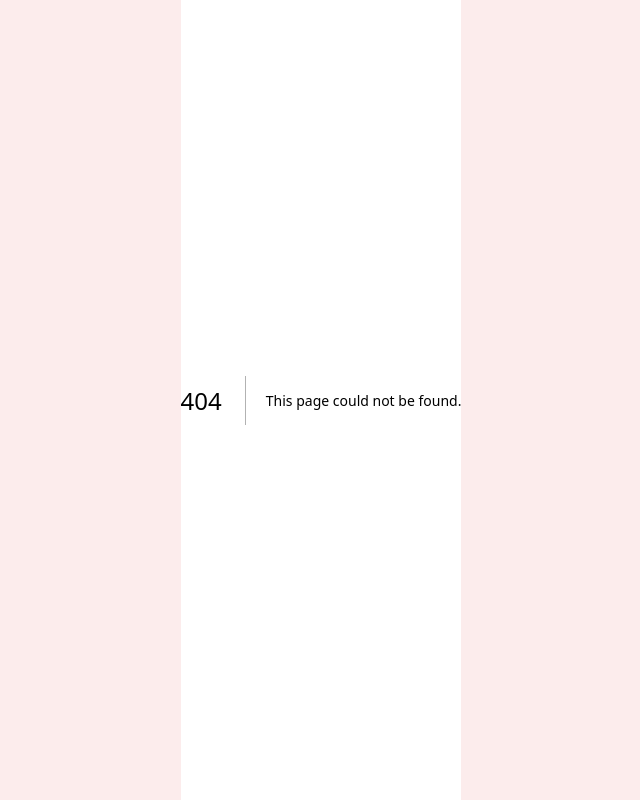
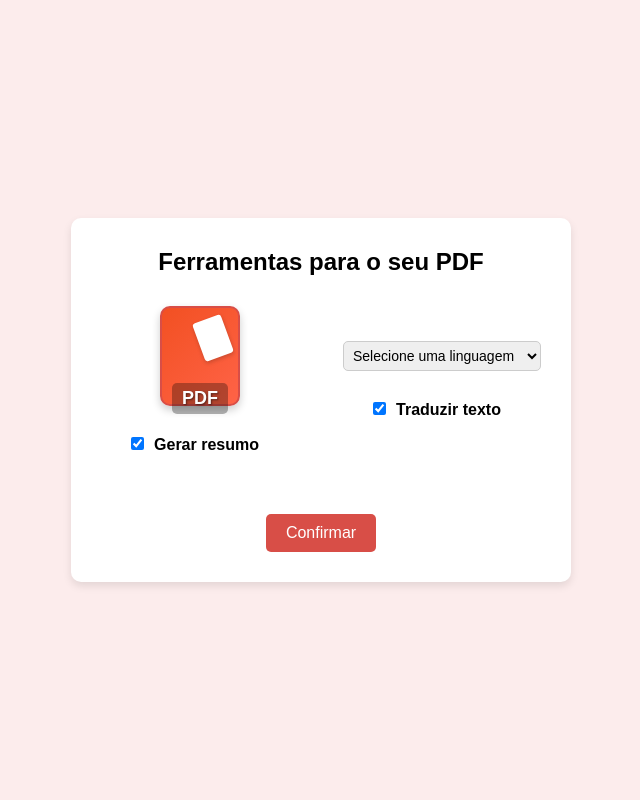
Before and after one commit to SamirBuarque/Projeto-LES-front, a Next.js app: page /tools in a window 1280 px wide. Before the commit this address had no page. Shown: the whole page, without its empty margins (319-959 px from the left). Built offline with nearby package versions, Linux system fonts and the light colour scheme.

Commit message:
tools page

```diff
--- /dev/null
+++ b/src/app/tools/page.tsx
@@ -0,0 +1,12 @@
+import React from 'react';
+import PdfTools from '@/components/PdfTools'
+
+const Tools: React.FC = () => {
+  return (
+    <>
+        <PdfTools/>
+    </>
+  );
+};
+
+export default Tools;
--- /dev/null
+++ b/src/components/PdfTools.tsx
@@ -0,0 +1,76 @@
+"use client";
+
+import React, { useState } from 'react';
+import styles from '../styles/PdfTools.module.css'; // Importando o CSS Module
+
+const PdfTools: React.FC = () => {
+  const [generateSummary, setGenerateSummary] = useState(true);
+  const [translateText, setTranslateText] = useState(true);
+  const [selectedLanguage, setSelectedLanguage] = useState('');
+
+  const handleConfirm = () => {
+    console.log({
+      generateSummary,
+      translateText,
+      selectedLanguage
+    });
+  };
+
+  return (
+    <div className={styles.container}>
+      <h1>Ferramentas para o seu PDF</h1>
+
+      <div className={styles.pdfOptionsSection}>
+        <div className={styles.pdfGroup}>
+          <div className={styles.pdfIcon}>
+            {/* Ícone do PDF */}
+          </div>
+
+          <div className={styles.tools}>
+            <label>
+              <input
+                type="checkbox"
+                checked={generateSummary}
+                onChange={() => setGenerateSummary(!generateSummary)}
+              />
+              <strong>Gerar resumo</strong>
+            </label>
+          </div>
+        </div>
+
+        <div className={styles.optionsGroup}>
+          <div className={styles.dropdown}>
+            <select className={styles.selectDropdown}
+              value={selectedLanguage}
+              onChange={(e) => setSelectedLanguage(e.target.value)}
+            >
+              <option value="">Selecione uma linguagem</option>
+              <option value="en">Inglês</option>
+              <option value="es">Espanhol</option>
+              <option value="fr">Francês</option>
+              <option value="de">Alemão</option>
+              <option value="pt-br">Português (Brasil)</option>
+            </select>
+          </div>
+
+          <div className={styles.tools}>
+            <label>
+              <input
+                type="checkbox"
+                checked={translateText}
+                onChange={() => setTranslateText(!translateText)}
+              />
+              <strong>Traduzir texto</strong>
+            </label>
+          </div>
+        </div>
+      </div>
+
+      <button className={styles.confirmButton} onClick={handleConfirm}>
+        Confirmar
+      </button>
+    </div>
+  );
+};
+
+export default PdfTools;
--- /dev/null
+++ b/src/styles/PdfTools.module.css
@@ -0,0 +1,111 @@
+.container {
+    background-color: white;
+    padding: 30px;
+    border-radius: 10px;
+    box-shadow: 0 4px 8px rgba(0, 0, 0, 0.1);
+    text-align: center;
+    width: 500px;
+}
+
+.container h1 {
+    font-size: 24px;
+    margin-bottom: 30px;
+}
+
+.pdfOptionsSection {
+    display: flex;
+    justify-content: space-between;
+    align-items: center;
+    margin-bottom: 20px;
+}
+
+.pdfGroup, .optionsGroup {
+    display: flex;
+    flex-direction: column;
+    align-items: center;
+    width: 45%;
+}
+
+.pdfIcon {
+    width: 80px;
+    height: 100px;
+    background: linear-gradient(135deg, #f25022, #ff6347);
+    display: flex;
+    justify-content: center;
+    align-items: center;
+    border-radius: 10px;
+    position: relative;
+    margin-bottom: 20px;
+    box-shadow: 0 4px 8px rgba(0, 0, 0, 0.2);
+    border: 2px solid #D84E47;
+}
+
+.pdfIcon::before {
+    content: 'PDF';
+    color: white;
+    font-size: 18px;
+    font-weight: bold;
+    padding: 5px 10px;
+    background-color: rgba(0, 0, 0, 0.3);
+    border-radius: 5px;
+    position: absolute;
+    bottom: -10px;
+    text-shadow: 1px 1px 2px rgba(0, 0, 0, 0.5);
+}
+
+.pdfIcon::after {
+    content: '';
+    position: absolute;
+    top: 10px;
+    right: 10px;
+    width: 30px;
+    height: 40px;
+    background-color: white;
+    border-radius: 3px;
+    box-shadow: 0 2px 4px rgba(0, 0, 0, 0.2);
+    transform: rotate(-20deg);
+}
+
+.tools {
+    margin: 10px 0;
+    text-align: center;
+}
+
+.tools label {
+    margin-right: 10px;
+}
+
+.tools input[type="checkbox"] {
+    margin-right: 10px;
+}
+
+.dropdown {
+    margin-bottom: 20px;
+    width: 100%;
+    display: flex;
+    justify-content: center;
+}
+
+.selectDropdown {
+    padding: 5px;
+    font-size: 14px;
+    border-radius: 5px;
+    border: 1px solid #ccc;
+    width: 100%;
+    max-width: 200px;
+}
+
+.confirmButton {
+    margin-top: 30px;
+    padding: 10px 20px;
+    background-color: #D84E47;
+    color: white;
+    border: none;
+    border-radius: 5px;
+    font-size: 16px;
+    cursor: pointer;
+}
+
+.confirmButton:hover {
+    background-color: #C23D3B;
+}
```
